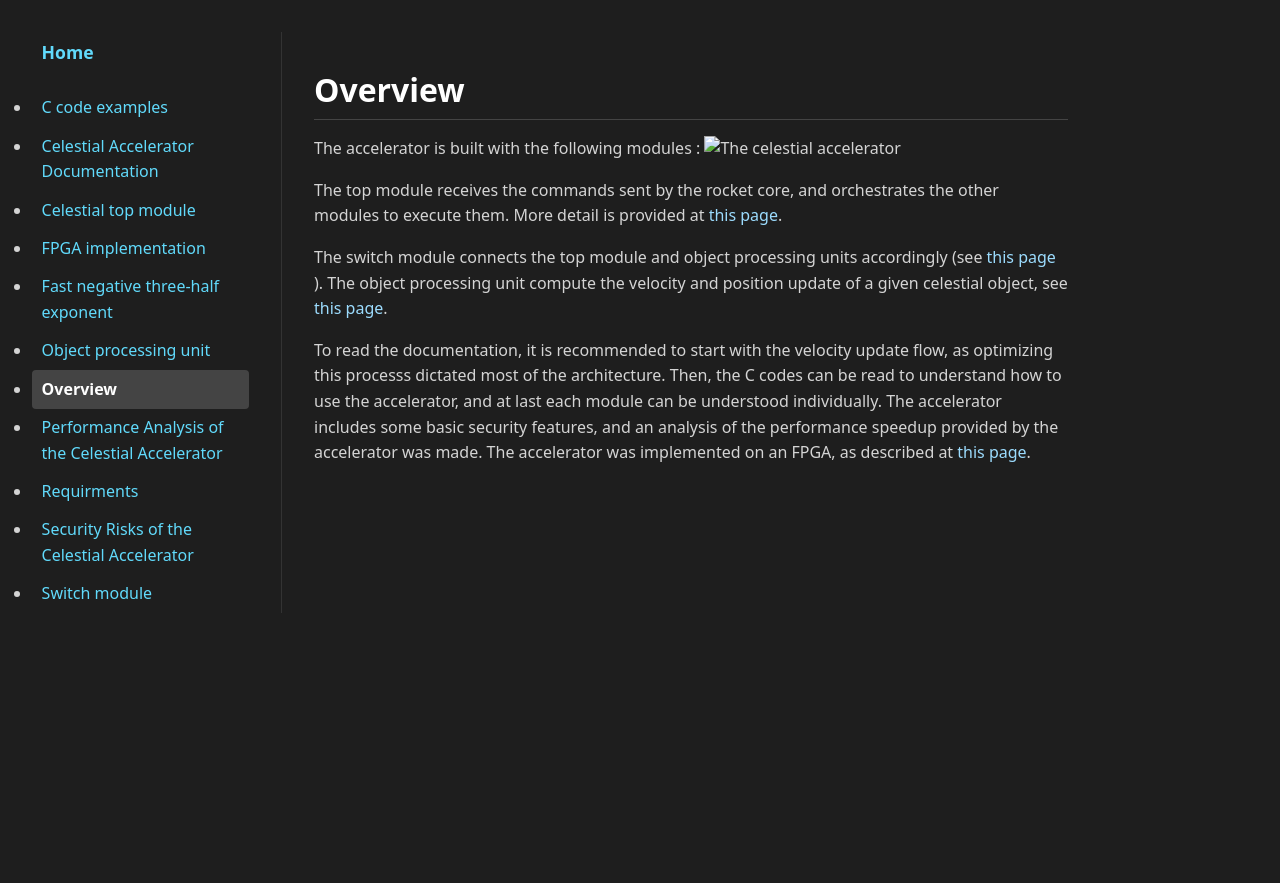
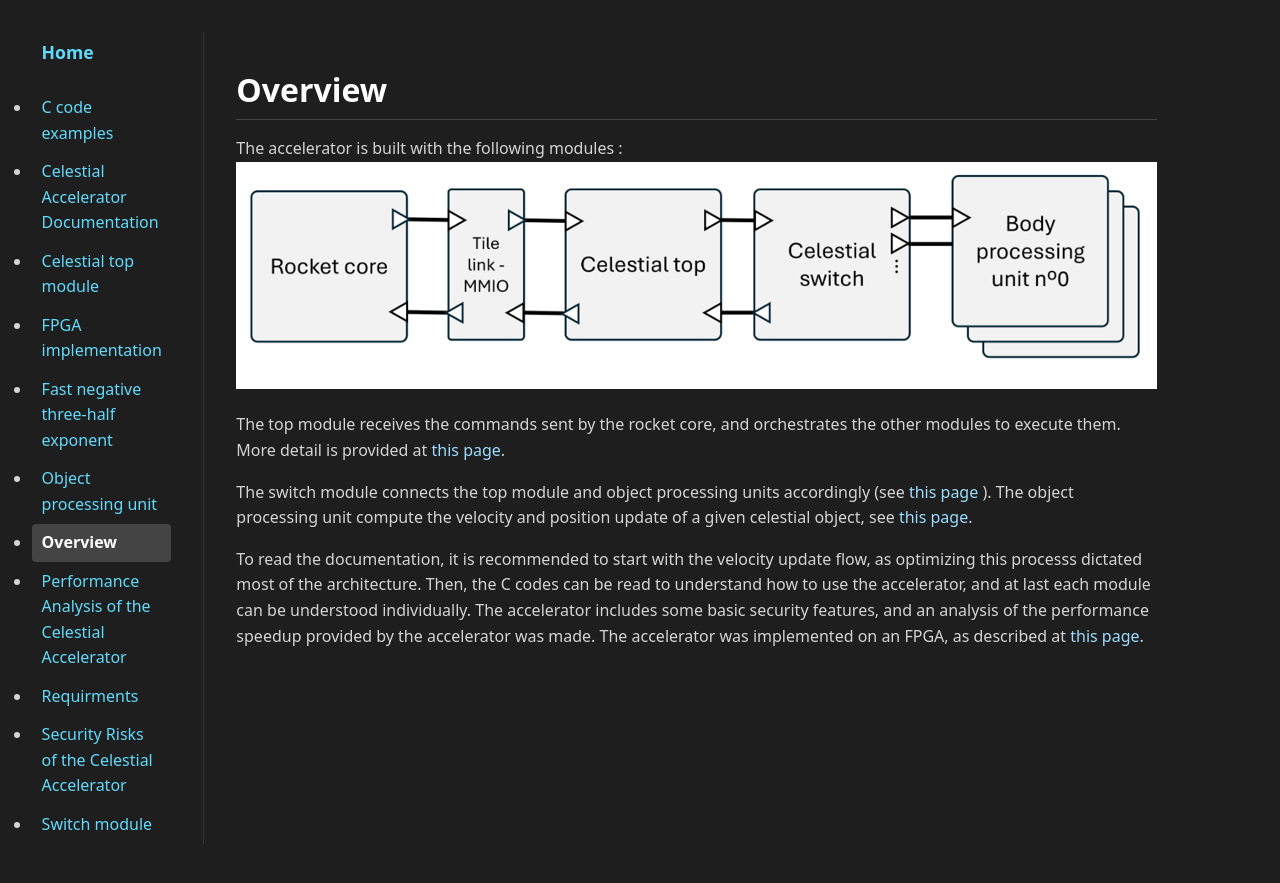
Before and after one commit to Vyndicta/Celestial, a Jekyll site: the page built from docs/celestial-accelerator-docs/modules/overview.md, in a window 1280 px wide. Shown: the top 883 px of the page. Built offline with Jekyll 4.4.1, drawn with Linux system fonts in a browser that asks for light colours; our own code applies the rules of GitHub Pages for plain Markdown files.

Commit message:
Updating the doc

```diff
--- a/docs/celestial-accelerator-docs/modules/overview.md
+++ b/docs/celestial-accelerator-docs/modules/overview.md
@@ -1,7 +1,7 @@
 # Overview
 
 The accelerator is built with the following modules :
-![The celestial accelerator](image.png)
+![The celestial accelerator](../assets/image.png)
 
 
 The top module receives the commands sent by the rocket core, and orchestrates the other modules to execute them. More detail is provided at [this page](celestial-top-module.md).
```
